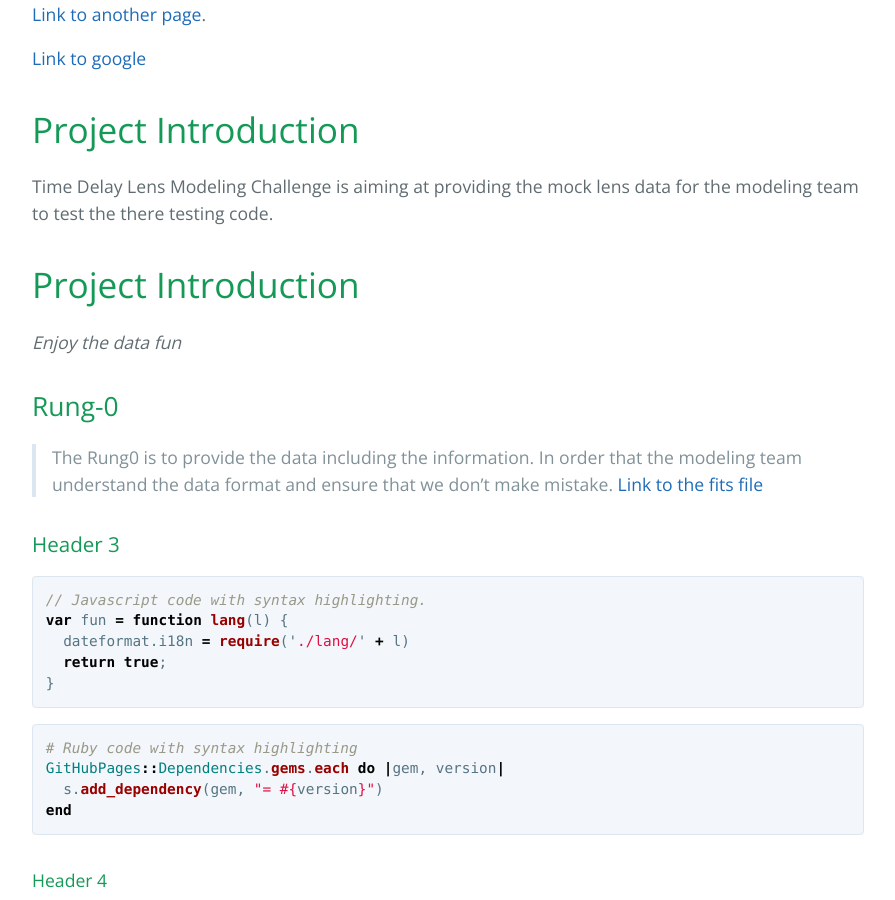
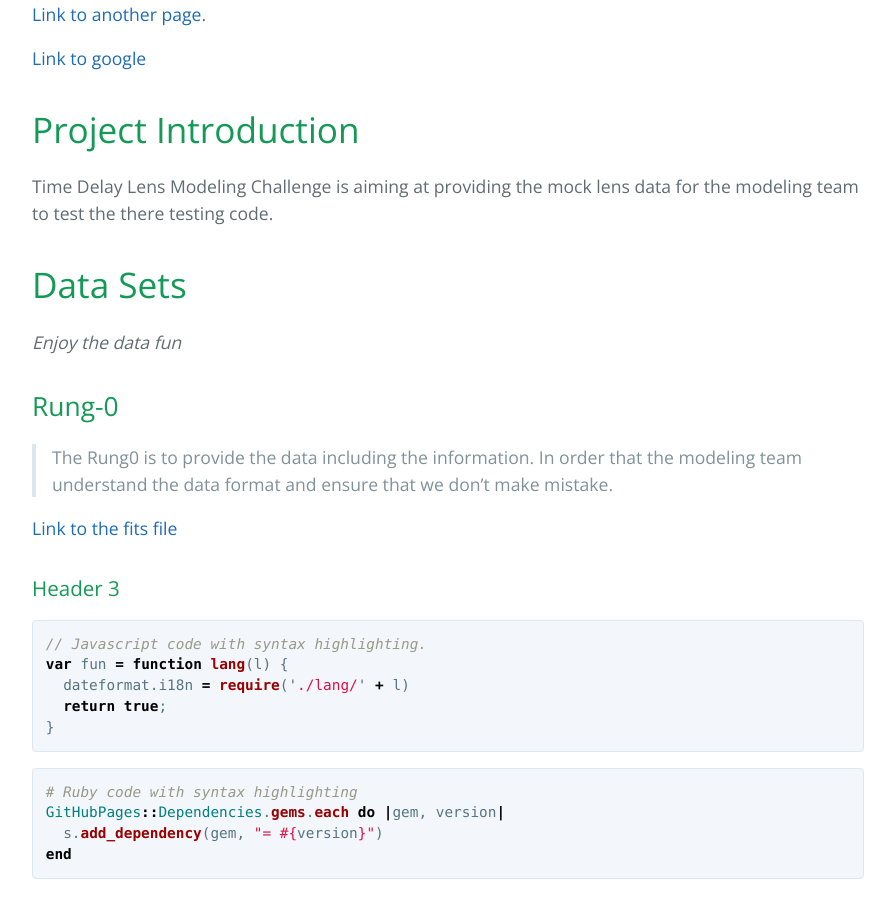
Before and after one commit to TDLMC/TDLMC.github.io, a Jekyll site: the page built from index.md, in a window 1280 px wide and 900 px high, scrolled down 426 px. Shown: the whole window, without its empty margins (192-1087 px from the left). Built offline with Jekyll 4.4.1, drawn with Linux system fonts in a browser that asks for light colours.

Commit message:
Update index.md

```diff
--- a/index.md
+++ b/index.md
@@ -5,19 +5,20 @@ layout: default
 
 [Link to another page](another-page).
 
-[Link to google](www.google.com)
+[Link to google](https://www.google.com)
 
 
 # [](#Introduction)Project Introduction
 
 Time Delay Lens Modeling Challenge is aiming at providing the mock lens data for the modeling team to test the there testing code.
 
-# [](#Data sets)Project Introduction
+# [](#Data-sets)Data Sets
 _Enjoy the data fun_
 
 ## [](#Rung-0)Rung-0
 
 > The Rung0 is to provide the data including the information. In order that the modeling team understand the data format and ensure that we don't make mistake.
+
 [Link to the fits file](imoutpt_7.fits)
 
 ### [](#header-3)Header 3
```
